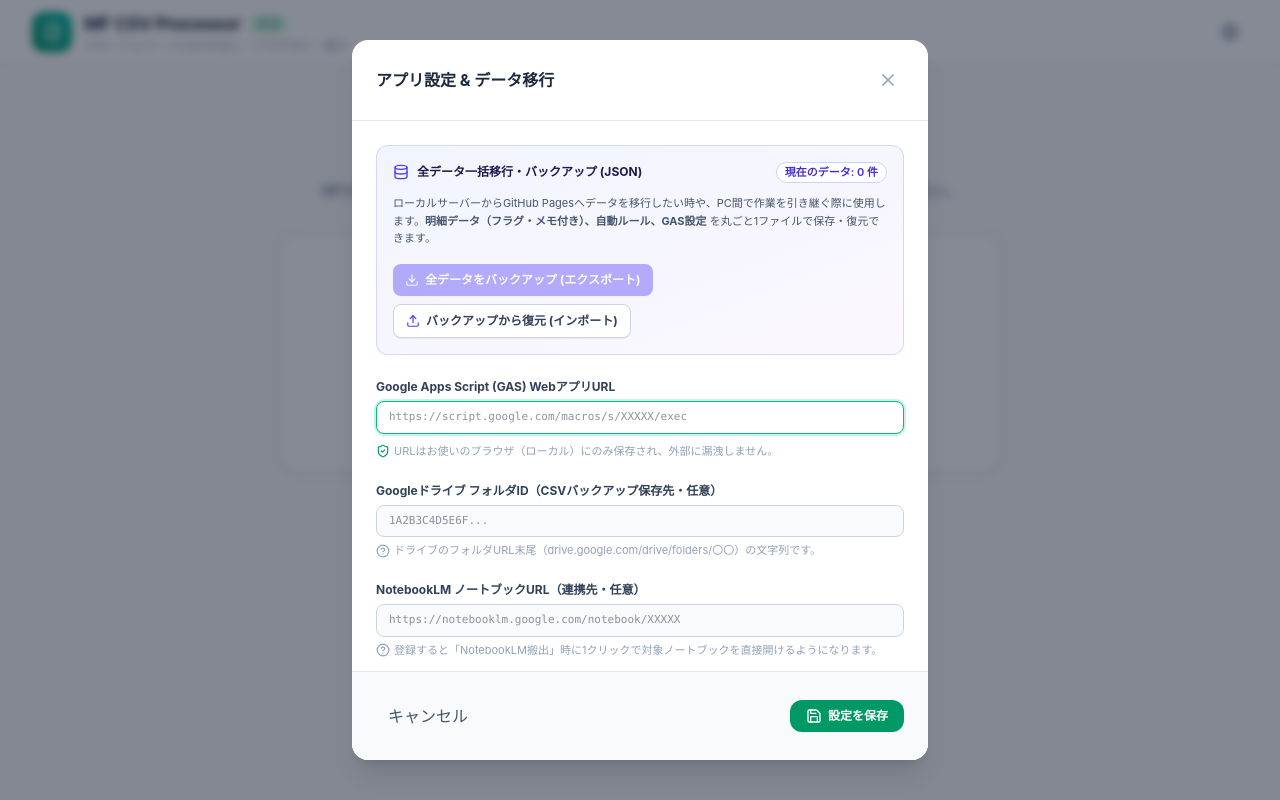
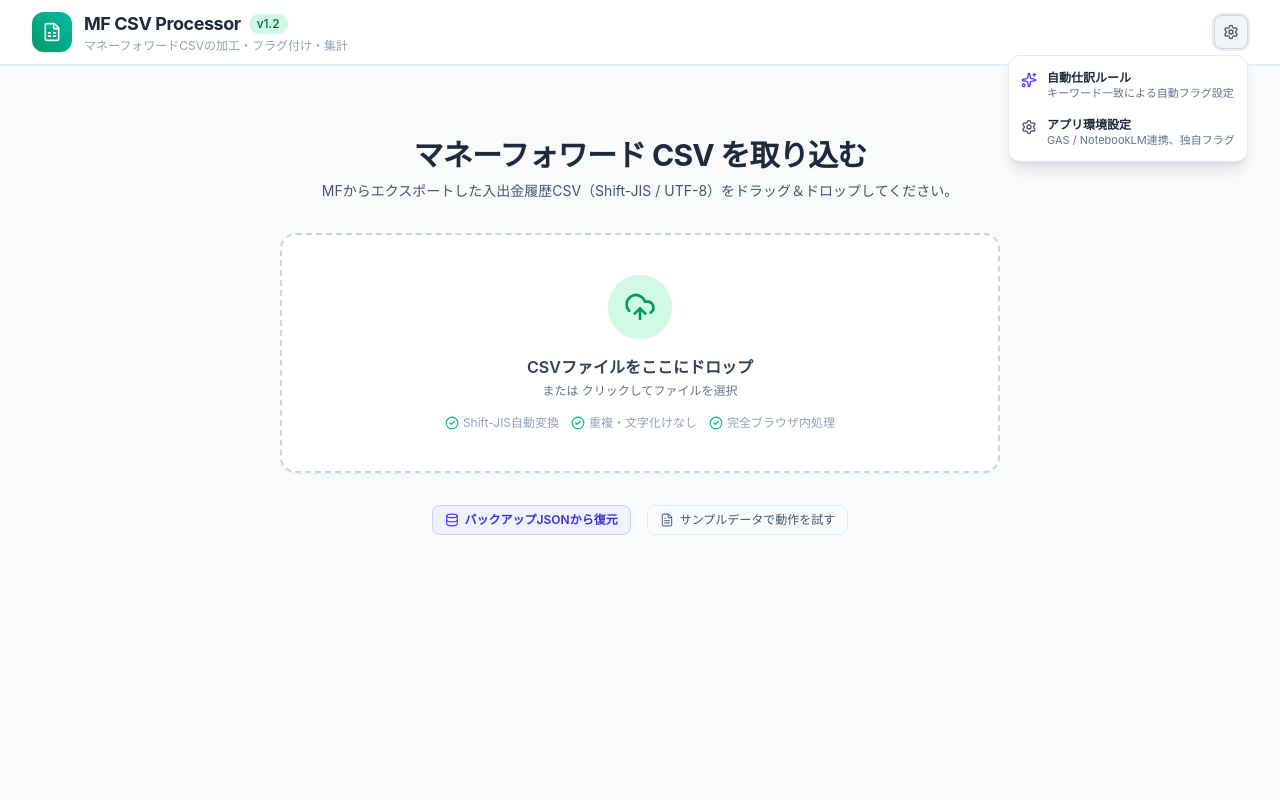
Before and after one commit to Feelfym/mf-csv-processor, a React (Vite) app: page / in a window 1280 px wide. Both pictures are taken after a click on the button "設定・管理メニュー". Built offline with nearby package versions, Linux system fonts and the light colour scheme; the HTML template or start-up script is replaced by a standard one.

Commit message:
Streamline header actions into grouped dropdown menus

```diff
--- a/src/components/Header.tsx
+++ b/src/components/Header.tsx
@@ -1,4 +1,4 @@
-import React from 'react';
+import React, { useState, useRef, useEffect } from 'react';
 import {
   Settings,
   Sparkles,
@@ -11,6 +11,8 @@ import {
   BookOpen,
   Undo2,
   Redo2,
+  ChevronDown,
+  FileUp,
 } from 'lucide-react';
 
 interface HeaderProps {
@@ -51,41 +53,72 @@ export const Header: React.FC<HeaderProps> = ({
   canUndo = false,
   canRedo = false,
 }) => {
+  // 開いているドロップダウンメニュー ('add' | 'export' | 'settings' | null)
+  const [activeDropdown, setActiveDropdown] = useState<'add' | 'export' | 'settings' | null>(null);
+  const containerRef = useRef<HTMLDivElement>(null);
+
+  // 外側クリックでドロップダウンを閉じる
+  useEffect(() => {
+    const handlePointerDown = (e: MouseEvent) => {
+      if (containerRef.current && !containerRef.current.contains(e.target as Node)) {
+        setActiveDropdown(null);
+      }
+    };
+    const handleKeyDown = (e: KeyboardEvent) => {
+      if (e.key === 'Escape') {
+        setActiveDropdown(null);
+      }
+    };
+
+    document.addEventListener('mousedown', handlePointerDown);
+    document.addEventListener('keydown', handleKeyDown);
+    return () => {
+      document.removeEventListener('mousedown', handlePointerDown);
+      document.removeEventListener('keydown', handleKeyDown);
+    };
+  }, []);
+
+  const toggleDropdown = (name: 'add' | 'export' | 'settings') => {
+    setActiveDropdown((prev) => (prev === name ? null : name));
+  };
+
+  const closeDropdown = () => setActiveDropdown(null);
+
   return (
     <header className="bg-white border-b border-slate-200 sticky top-0 z-30 shadow-xs">
       <div className="max-w-7xl mx-auto px-4 sm:px-6 lg:px-8 h-16 flex items-center justify-between gap-4">
         {/* ロゴ・タイトル */}
-        <div className="flex items-center gap-3">
-          <div className="w-10 h-10 rounded-xl bg-gradient-to-tr from-emerald-600 to-teal-500 flex items-center justify-center text-white shadow-sm">
+        <div className="flex items-center gap-3 min-w-0">
+          <div className="w-10 h-10 rounded-xl bg-gradient-to-tr from-emerald-600 to-teal-500 flex items-center justify-center text-white shadow-sm shrink-0">
             <FileSpreadsheet className="w-5 h-5" />
           </div>
-          <div>
+          <div className="min-w-0">
             <div className="flex items-center gap-2">
-              <h1 className="text-lg font-bold text-slate-800 tracking-tight">MF CSV Processor</h1>
-              <span className="text-xs bg-emerald-100 text-emerald-800 font-medium px-2 py-0.5 rounded-full">
+              <h1 className="text-lg font-bold text-slate-800 tracking-tight whitespace-nowrap">MF CSV Processor</h1>
+              <span className="text-xs bg-emerald-100 text-emerald-800 font-medium px-2 py-0.5 rounded-full whitespace-nowrap">
                 v1.2
               </span>
               {fileName && (
-                <span className="hidden md:inline-flex items-center gap-1 text-[11px] text-emerald-700 bg-emerald-50 px-2 py-0.5 rounded-md border border-emerald-200">
+                <span className="hidden md:inline-flex items-center gap-1 text-[11px] text-emerald-700 bg-emerald-50 px-2 py-0.5 rounded-md border border-emerald-200 whitespace-nowrap">
                   <CheckCircle2 className="w-3 h-3 text-emerald-600" /> ブラウザ保存中
                 </span>
               )}
             </div>
             {fileName ? (
-              <p className="text-xs text-slate-500 truncate max-w-xs sm:max-w-md">
+              <p className="text-xs text-slate-500 truncate max-w-xs sm:max-w-md lg:max-w-lg">
                 <span className="font-medium text-slate-700">{fileName}</span> ({recordCount.toLocaleString()} 件)
               </p>
             ) : (
-              <p className="text-xs text-slate-400">マネーフォワードCSVの加工・フラグ付け・集計</p>
+              <p className="text-xs text-slate-400 truncate">マネーフォワードCSVの加工・フラグ付け・集計</p>
             )}
           </div>
         </div>
 
-        {/* アクションボタン群 */}
-        <div className="flex items-center gap-2">
-          {/* 元に戻す / やり直し（クリア直後でも戻せるよう、履歴があれば常に表示） */}
+        {/* アクションボタン群（ドロップダウン集約） */}
+        <div ref={containerRef} className="flex items-center gap-2 shrink-0">
+          {/* 元に戻す / やり直し */}
           {onUndo && onRedo && (fileName || canUndo || canRedo) && (
-            <div className="flex items-center rounded-lg border border-slate-200 overflow-hidden">
+            <div className="flex items-center rounded-lg border border-slate-200 overflow-hidden bg-white shadow-2xs">
               <button
                 type="button"
                 onClick={onUndo}
@@ -111,95 +144,214 @@ export const Header: React.FC<HeaderProps> = ({
 
           {fileName && (
             <>
+              {/* 1. 「追加」ドロップダウン */}
+              <div className="relative">
+                <button
+                  type="button"
+                  onClick={() => toggleDropdown('add')}
+                  className={`flex items-center gap-1.5 px-3 py-1.5 text-xs font-bold rounded-lg border transition-all cursor-pointer shadow-2xs ${
+                    activeDropdown === 'add'
+                      ? 'bg-emerald-600 text-white border-emerald-600 ring-2 ring-emerald-500/20'
+                      : 'bg-emerald-50 text-emerald-800 border-emerald-200 hover:bg-emerald-100/80'
+                  }`}
+                  aria-expanded={activeDropdown === 'add'}
+                >
+                  <PlusCircle className={`w-3.5 h-3.5 ${activeDropdown === 'add' ? 'text-white' : 'text-emerald-700'}`} />
+                  <span>追加</span>
+                  <ChevronDown className={`w-3 h-3 transition-transform duration-150 ${activeDropdown === 'add' ? 'rotate-180 text-white' : 'text-emerald-600'}`} />
+                </button>
+
+                {activeDropdown === 'add' && (
+                  <div className="absolute right-0 mt-1.5 w-60 bg-white rounded-xl shadow-lg border border-slate-200 py-1.5 z-50 animate-fadeIn text-xs">
                     {onOpenAddRecord && (
                       <button
                         type="button"
-                  onClick={onOpenAddRecord}
-                  title="現金や未連携の明細を手動で追加"
-                  className="flex items-center gap-1.5 px-3 py-1.5 text-xs font-bold text-emerald-800 bg-emerald-100/70 hover:bg-emerald-200/80 rounded-lg transition-colors cursor-pointer shadow-2xs border border-emerald-200"
+                        onClick={() => {
+                          closeDropdown();
+                          onOpenAddRecord();
+                        }}
+                        className="w-full px-3 py-2 text-left flex items-start gap-2.5 hover:bg-slate-50 transition-colors cursor-pointer group"
                       >
-                  <PlusCircle className="w-3.5 h-3.5 text-emerald-700" />
-                  <span>明細追加</span>
+                        <PlusCircle className="w-4 h-4 text-emerald-600 mt-0.5 shrink-0 group-hover:scale-110 transition-transform" />
+                        <div>
+                          <div className="font-bold text-slate-800 flex items-center gap-1.5">
+                            明細を手動追加
+                            <kbd className="px-1 py-0.2 text-[10px] bg-slate-100 border border-slate-200 rounded text-slate-500 font-mono">n</kbd>
+                          </div>
+                          <div className="text-[11px] text-slate-500">現金や未連携の明細を1件追加</div>
+                        </div>
                       </button>
                     )}
 
                     {onOpenImportCsv && (
                       <button
                         type="button"
-                  onClick={onOpenImportCsv}
-                  title="別のCSVを追加または置き換えて読み込む"
-                  className="flex items-center gap-1.5 px-3 py-1.5 text-xs font-medium text-indigo-700 bg-indigo-50 hover:bg-indigo-100 rounded-lg transition-colors cursor-pointer"
+                        onClick={() => {
+                          closeDropdown();
+                          onOpenImportCsv();
+                        }}
+                        className="w-full px-3 py-2 text-left flex items-start gap-2.5 hover:bg-slate-50 transition-colors cursor-pointer group"
                       >
-                  <PlusCircle className="w-3.5 h-3.5 text-indigo-600" />
-                  <span className="hidden sm:inline">CSV追加取込</span>
+                        <FileUp className="w-4 h-4 text-indigo-600 mt-0.5 shrink-0 group-hover:scale-110 transition-transform" />
+                        <div>
+                          <div className="font-bold text-slate-800">CSVを追加・置換取込</div>
+                          <div className="text-[11px] text-slate-500">月選択や重複排除付きで合算</div>
+                        </div>
                       </button>
                     )}
+                  </div>
+                )}
+              </div>
 
+              {/* 2. 「出力・保存」ドロップダウン */}
+              <div className="relative">
+                <button
+                  type="button"
+                  onClick={() => toggleDropdown('export')}
+                  className={`flex items-center gap-1.5 px-3 py-1.5 text-xs font-bold rounded-lg border transition-all cursor-pointer shadow-2xs ${
+                    activeDropdown === 'export'
+                      ? 'bg-indigo-600 text-white border-indigo-600 ring-2 ring-indigo-500/20'
+                      : 'bg-indigo-50 text-indigo-800 border-indigo-200 hover:bg-indigo-100/80'
+                  }`}
+                  aria-expanded={activeDropdown === 'export'}
+                >
+                  <Download className={`w-3.5 h-3.5 ${activeDropdown === 'export' ? 'text-white' : 'text-indigo-700'}`} />
+                  <span>出力・保存</span>
+                  <ChevronDown className={`w-3 h-3 transition-transform duration-150 ${activeDropdown === 'export' ? 'rotate-180 text-white' : 'text-indigo-600'}`} />
+                </button>
+
+                {activeDropdown === 'export' && (
+                  <div className="absolute right-0 mt-1.5 w-64 bg-white rounded-xl shadow-lg border border-slate-200 py-1.5 z-50 animate-fadeIn text-xs">
                     {onOpenNotebookLmExport && (
                       <button
                         type="button"
-                  onClick={onOpenNotebookLmExport}
-                  title="NotebookLM用にMarkdownレポートを生成・コピー"
-                  className="flex items-center gap-1.5 px-3 py-1.5 text-xs font-bold text-indigo-800 bg-indigo-100/70 hover:bg-indigo-200/80 rounded-lg transition-colors cursor-pointer shadow-2xs border border-indigo-200"
+                        onClick={() => {
+                          closeDropdown();
+                          onOpenNotebookLmExport();
+                        }}
+                        className="w-full px-3 py-2 text-left flex items-start gap-2.5 hover:bg-slate-50 transition-colors cursor-pointer group"
                       >
-                  <BookOpen className="w-3.5 h-3.5 text-indigo-700" />
-                  <span>NotebookLM搬出</span>
+                        <BookOpen className="w-4 h-4 text-indigo-600 mt-0.5 shrink-0 group-hover:scale-110 transition-transform" />
+                        <div>
+                          <div className="font-bold text-slate-800">NotebookLM用レポート搬出</div>
+                          <div className="text-[11px] text-slate-500">AI分析用Markdownを生成・コピー</div>
+                        </div>
                       </button>
                     )}
 
                     <button
                       type="button"
-                onClick={onReset}
-                title="編集データをクリアして最初からやり直す"
-                className="hidden sm:flex items-center gap-1.5 px-2.5 py-1.5 text-xs font-medium text-slate-500 hover:text-slate-800 hover:bg-slate-100 rounded-lg transition-colors cursor-pointer"
+                      onClick={() => {
+                        closeDropdown();
+                        onSaveToGas();
+                      }}
+                      disabled={isSaving}
+                      className="w-full px-3 py-2 text-left flex items-start gap-2.5 hover:bg-slate-50 transition-colors cursor-pointer group disabled:opacity-50"
                     >
-                <RefreshCw className="w-3.5 h-3.5" />
-                クリア
+                      <CloudUpload className={`w-4 h-4 text-emerald-600 mt-0.5 shrink-0 group-hover:scale-110 transition-transform ${isSaving ? 'animate-bounce' : ''}`} />
+                      <div>
+                        <div className="font-bold text-slate-800 flex items-center gap-1.5">
+                          スプレッドシートへ保存
+                          {!hasGasUrl && (
+                            <span className="text-[10px] font-normal text-amber-600 bg-amber-50 px-1 py-0.2 rounded border border-amber-200">要URL設定</span>
+                          )}
+                        </div>
+                        <div className="text-[11px] text-slate-500">
+                          {isSaving ? '送信処理中...' : 'GAS経由でGoogleドライブ/シートへ保存'}
+                        </div>
+                      </div>
                     </button>
 
                     <button
                       type="button"
-                onClick={onOpenRules}
-                className="flex items-center gap-1.5 px-3 py-1.5 text-xs font-medium text-slate-700 bg-white border border-slate-300 hover:bg-slate-50 rounded-lg transition-colors cursor-pointer"
+                      onClick={() => {
+                        closeDropdown();
+                        onExportCsv();
+                      }}
+                      className="w-full px-3 py-2 text-left flex items-start gap-2.5 hover:bg-slate-50 transition-colors cursor-pointer group"
                     >
-                <Sparkles className="w-3.5 h-3.5 text-indigo-600" />
-                <span className="hidden sm:inline">自動ルール</span>
+                      <Download className="w-4 h-4 text-slate-600 mt-0.5 shrink-0 group-hover:scale-110 transition-transform" />
+                      <div>
+                        <div className="font-bold text-slate-800">CSVファイルをダウンロード</div>
+                        <div className="text-[11px] text-slate-500">加工・フラグ付与後のデータを保存</div>
+                      </div>
+                    </button>
+                  </div>
+                )}
+              </div>
+            </>
+          )}
+
+          {/* 3. 「設定・管理」ドロップダウン */}
+          <div className="relative">
+            <button
+              type="button"
+              onClick={() => toggleDropdown('settings')}
+              className={`p-2 text-slate-600 hover:text-slate-800 rounded-lg border transition-colors cursor-pointer ${
+                activeDropdown === 'settings'
+                  ? 'bg-slate-100 border-slate-300 ring-2 ring-slate-400/20'
+                  : 'bg-white border-slate-200 hover:bg-slate-50'
+              }`}
+              title="設定・管理メニュー"
+              aria-expanded={activeDropdown === 'settings'}
+            >
+              <Settings className="w-4 h-4" />
+            </button>
+
+            {activeDropdown === 'settings' && (
+              <div className="absolute right-0 mt-1.5 w-60 bg-white rounded-xl shadow-lg border border-slate-200 py-1.5 z-50 animate-fadeIn text-xs">
+                <button
+                  type="button"
+                  onClick={() => {
+                    closeDropdown();
+                    onOpenRules();
+                  }}
+                  className="w-full px-3 py-2 text-left flex items-start gap-2.5 hover:bg-slate-50 transition-colors cursor-pointer group"
+                >
+                  <Sparkles className="w-4 h-4 text-indigo-600 mt-0.5 shrink-0 group-hover:scale-110 transition-transform" />
+                  <div>
+                    <div className="font-bold text-slate-800">自動仕訳ルール</div>
+                    <div className="text-[11px] text-slate-500">キーワード一致による自動フラグ設定</div>
+                  </div>
                 </button>
 
                 <button
                   type="button"
-                onClick={onExportCsv}
-                className="flex items-center gap-1.5 px-3 py-1.5 text-xs font-medium text-slate-700 bg-white border border-slate-300 hover:bg-slate-50 rounded-lg transition-colors cursor-pointer"
+                  onClick={() => {
+                    closeDropdown();
+                    onOpenSettings();
+                  }}
+                  className="w-full px-3 py-2 text-left flex items-start gap-2.5 hover:bg-slate-50 transition-colors cursor-pointer group"
                 >
-                <Download className="w-3.5 h-3.5 text-slate-600" />
-                CSV保存
+                  <Settings className="w-4 h-4 text-slate-600 mt-0.5 shrink-0 group-hover:scale-110 transition-transform" />
+                  <div>
+                    <div className="font-bold text-slate-800">アプリ環境設定</div>
+                    <div className="text-[11px] text-slate-500">GAS / NotebookLM連携、独自フラグ</div>
+                  </div>
                 </button>
 
+                {fileName && (
+                  <>
+                    <div className="my-1 border-t border-slate-150" />
                     <button
                       type="button"
-                onClick={onSaveToGas}
-                disabled={isSaving}
-                className={`flex items-center gap-1.5 px-3.5 py-1.5 text-xs font-medium rounded-lg transition-all shadow-xs cursor-pointer ${
-                  hasGasUrl
-                    ? 'bg-emerald-600 hover:bg-emerald-700 text-white'
-                    : 'bg-slate-200 text-slate-500 hover:bg-slate-300'
-                }`}
-                title={hasGasUrl ? 'スプレッドシートへ保存' : '設定からGAS URLを登録してください'}
+                      onClick={() => {
+                        closeDropdown();
+                        onReset();
+                      }}
+                      className="w-full px-3 py-2 text-left flex items-start gap-2.5 hover:bg-rose-50 transition-colors cursor-pointer group text-rose-700"
                     >
-                <CloudUpload className={`w-4 h-4 ${isSaving ? 'animate-bounce' : ''}`} />
-                {isSaving ? '送信中...' : 'スプシに保存'}
+                      <RefreshCw className="w-4 h-4 text-rose-500 mt-0.5 shrink-0 group-hover:rotate-180 transition-transform" />
+                      <div>
+                        <div className="font-bold">作業データをクリア</div>
+                        <div className="text-[11px] text-rose-500">編集内容を初期状態に戻す</div>
+                      </div>
                     </button>
                   </>
                 )}
-
-          <button
-            type="button"
-            onClick={onOpenSettings}
-            className="p-2 text-slate-500 hover:text-slate-800 hover:bg-slate-100 rounded-lg transition-colors cursor-pointer"
-            title="設定"
-          >
-            <Settings className="w-5 h-5" />
-          </button>
+              </div>
+            )}
+          </div>
         </div>
       </div>
     </header>
```
Lines whose indentation alone changed are shown as unchanged.
